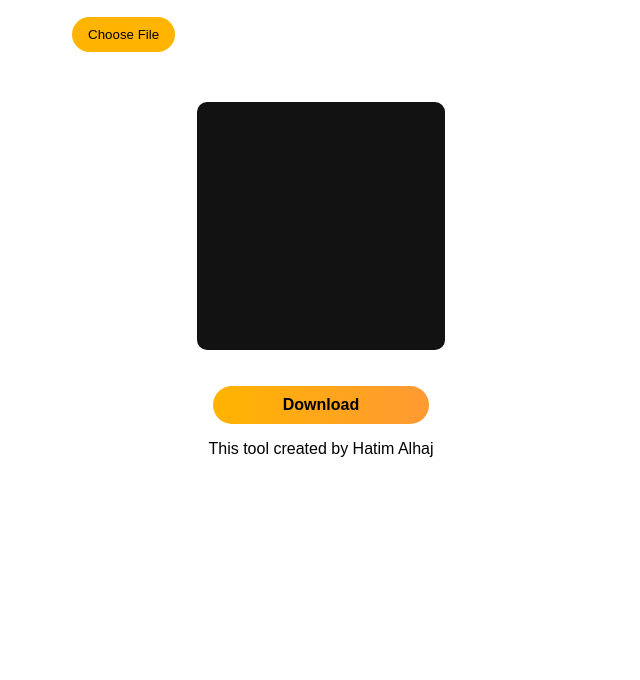
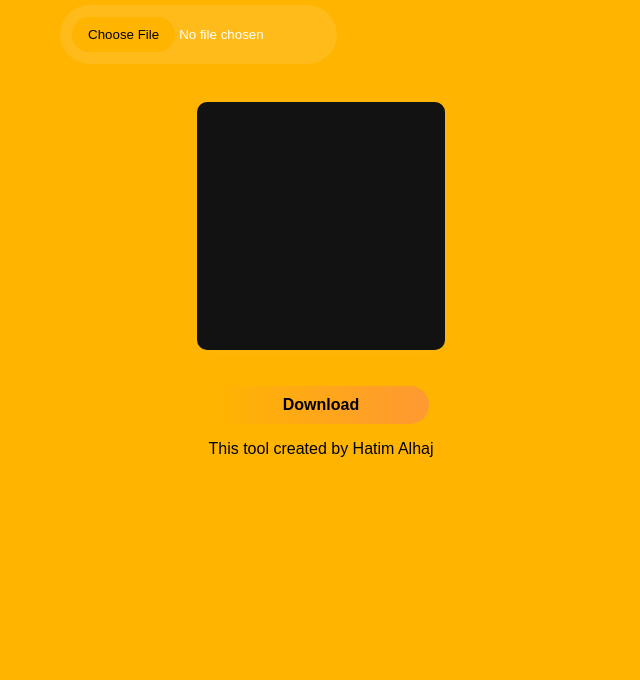
Before and after one commit to hatalhaj/Logosizer, a plain HTML site: page index.html in a window 1280 px wide. Shown: the part 220-900 px from the top of the page, without its empty margins (319-959 px from the left). Drawn offline with Linux system fonts and the light colour scheme.

Commit message:
Update style.css

```diff
--- a/style.css
+++ b/style.css
@@ -6,6 +6,8 @@ body {
     display: flex;
     flex-direction: column;
     align-items: center;
+    background-color: #ffb400;
+
   }
 
   h2 {
```
